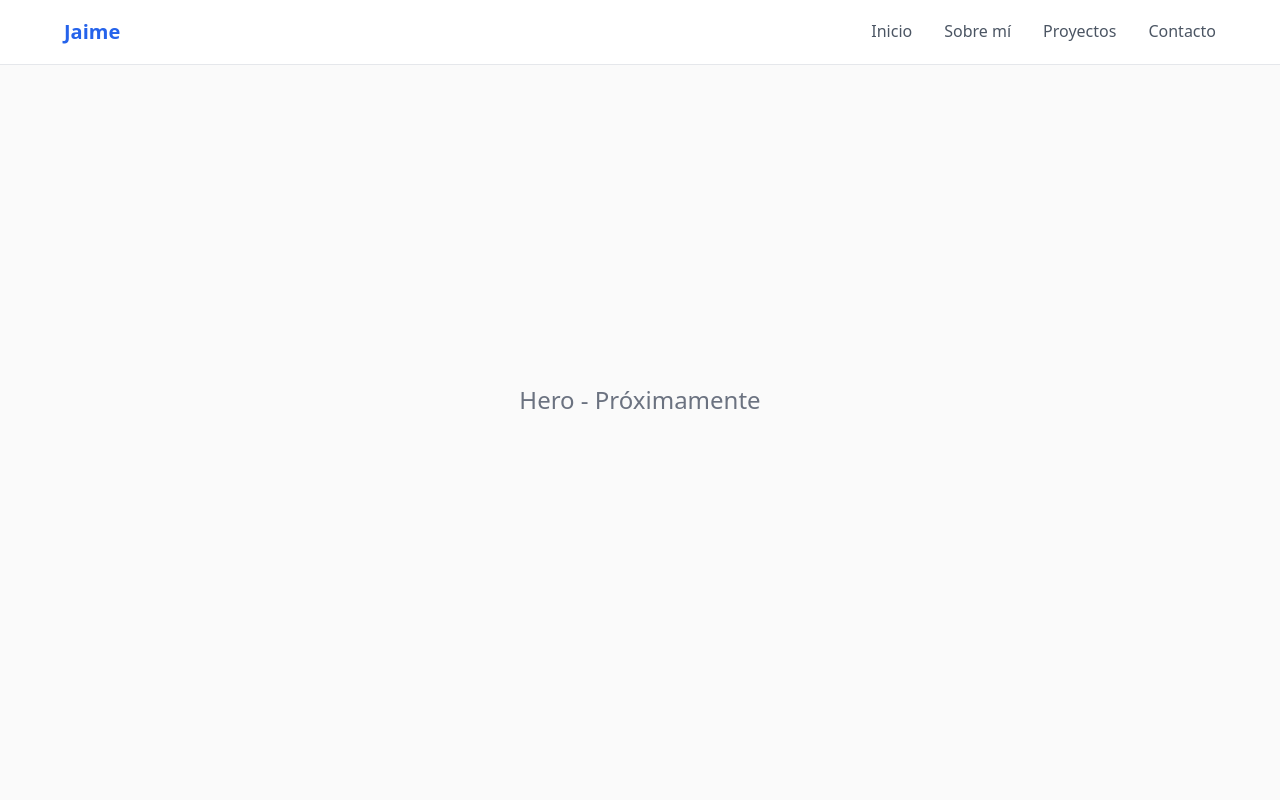
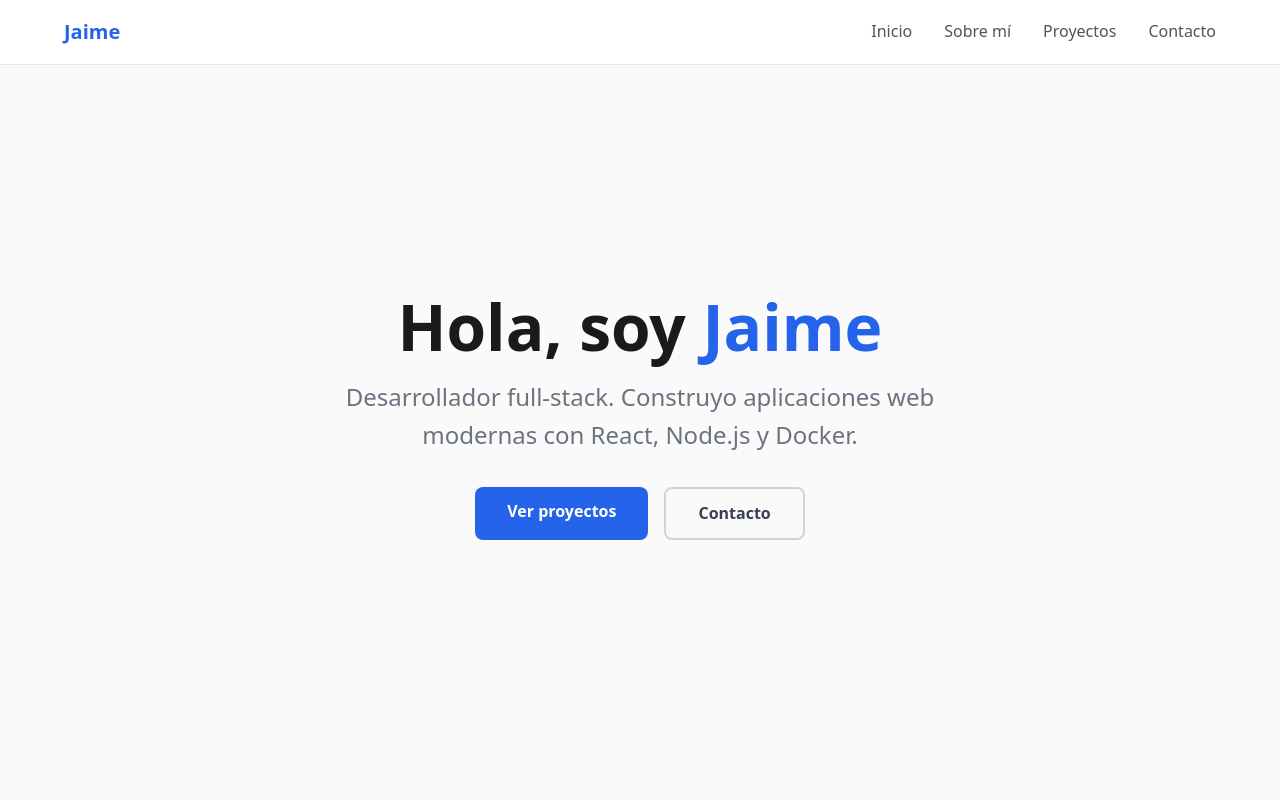
Before and after one commit to bjacklender726-ui/Porfolio, a React (Vite) app in the folder portfolio/client/: page / in a window 1280 px wide. Shown: the top 800 px of the page. Built offline with nearby package versions, Linux system fonts and the light colour scheme.

Commit message:
feat(ui): sección Hero con presentación

```diff
--- a/portfolio/client/src/App.jsx
+++ b/portfolio/client/src/App.jsx
@@ -1,13 +1,12 @@
 import Navbar from './components/Navbar.jsx'
+import Hero from './components/Hero.jsx'
 
 function App() {
   return (
     <div className="app">
       <Navbar />
       <main>
-        <section id="hero" style={{ height: '100vh', display: 'grid', placeItems: 'center' }}>
-          <p style={{ fontSize: '1.5rem', color: '#6b7280' }}>Hero - Próximamente</p>
-        </section>
+        <Hero />
         <section id="about" style={{ height: '100vh', display: 'grid', placeItems: 'center' }}>
           <p style={{ fontSize: '1.5rem', color: '#6b7280' }}>Sobre mí - Próximamente</p>
         </section>
--- /dev/null
+++ b/portfolio/client/src/components/Hero.jsx
@@ -0,0 +1,78 @@
+function Hero() {
+  return (
+    <section
+      id="hero"
+      style={{
+        minHeight: '100vh',
+        display: 'flex',
+        flexDirection: 'column',
+        justifyContent: 'center',
+        alignItems: 'center',
+        textAlign: 'center',
+        padding: '6rem 1.5rem 4rem',
+      }}
+    >
+      <h1
+        style={{
+          fontSize: 'clamp(2.5rem, 6vw, 4rem)',
+          fontWeight: 800,
+          lineHeight: 1.1,
+          marginBottom: '1rem',
+        }}
+      >
+        Hola, soy{' '}
+        <span style={{ color: '#2563eb' }}>Jaime</span>
+      </h1>
+
+      <p
+        style={{
+          fontSize: 'clamp(1.125rem, 2.5vw, 1.5rem)',
+          color: '#6b7280',
+          maxWidth: 600,
+          marginBottom: '2rem',
+        }}
+      >
+        Desarrollador full-stack. Construyo aplicaciones web modernas
+        con React, Node.js y Docker.
+      </p>
+
+      <div style={{ display: 'flex', gap: '1rem', flexWrap: 'wrap', justifyContent: 'center' }}>
+        <a
+          href="#projects"
+          style={{
+            background: '#2563eb',
+            color: '#fff',
+            padding: '0.75rem 2rem',
+            borderRadius: 8,
+            fontWeight: 600,
+            fontSize: '1rem',
+            transition: 'background 0.2s',
+          }}
+          onMouseEnter={e => e.target.style.background = '#1d4ed8'}
+          onMouseLeave={e => e.target.style.background = '#2563eb'}
+        >
+          Ver proyectos
+        </a>
+
+        <a
+          href="#contact"
+          style={{
+            border: '2px solid #d1d5db',
+            color: '#374151',
+            padding: '0.75rem 2rem',
+            borderRadius: 8,
+            fontWeight: 600,
+            fontSize: '1rem',
+            transition: 'border-color 0.2s',
+          }}
+          onMouseEnter={e => e.target.style.borderColor = '#2563eb'}
+          onMouseLeave={e => e.target.style.borderColor = '#d1d5db'}
+        >
+          Contacto
+        </a>
+      </div>
+    </section>
+  )
+}
+
+export default Hero
```
